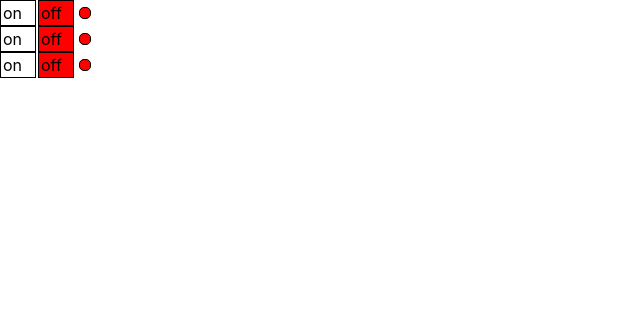
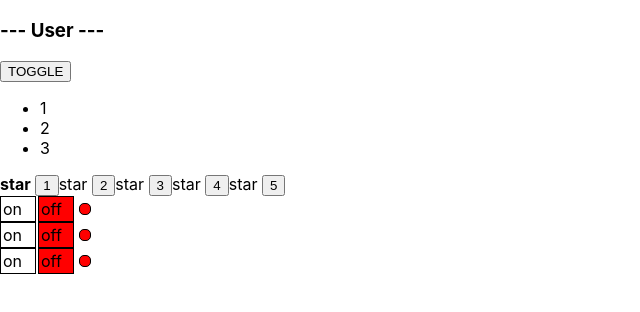
Before and after one commit to LuckyThugLife/react_kabzda_podrobno_ts, a React (Create React App) app: page / in a window 1280 px wide. Shown: the top 312 px of the page, without its empty margins (0-640 px from the left). Built offline with nearby package versions, Linux system fonts and the light colour scheme.

Commit message:
07_uncontrolled components

```diff
--- a/src/App.css
+++ b/src/App.css
@@ -1,38 +1,4 @@
-.App {
-  text-align: center;
+.App{
+  width: 600px;
+  margin: 20px;
 }
-
-.App-logo {
-  height: 40vmin;
-  pointer-events: none;
-}
-
-@media (prefers-reduced-motion: no-preference) {
-  .App-logo {
-    animation: App-logo-spin infinite 20s linear;
-  }
-}
-
-.App-header {
-  background-color: #282c34;
-  min-height: 100vh;
-  display: flex;
-  flex-direction: column;
-  align-items: center;
-  justify-content: center;
-  font-size: calc(10px + 2vmin);
-  color: white;
-}
-
-.App-link {
-  color: #61dafb;
-}
-
-@keyframes App-logo-spin {
-  from {
-    transform: rotate(0deg);
-  }
-  to {
-    transform: rotate(360deg);
-  }
-}
--- a/src/App.tsx
+++ b/src/App.tsx
@@ -2,6 +2,9 @@
 import {Rating} from "./components/Rating/Rating";
 import {Accordion} from "./components/Accordion/Accordion";
 import OnOff from "./components/OnOff/OnOff";
+import {UnControlledAccordion} from "./components/UnControlledAccordion/UnControlledAccordion";
+import {UnControlledRating} from "./components/UnControlledRating/UnControlledRating";
+// import App from "./App.css"
 
 
 function App() {
@@ -12,16 +15,19 @@
          {/*   <PageTittle title={"This is APP component"}/>
             <PageTittle title={"My friends"}/>*/}
 
-            {/*<Accordion titleValue={"Menu"} collapsed={false}/>
-            <Accordion titleValue={"User"} collapsed={true}/>
+            {/*<UnControlledAccordion titleValue={"Menu"} collapsed={false}/>
+            <UnControlledAccordion titleValue={"User"} collapsed={true}/>
 
-            <Rating value={0}/>
-            <Rating value={1}/>
-            <Rating value={2}/>
-            <Rating value={3}/>
-            <Rating value={4}/>
-            <Rating value={5}/>
+            <UnControlledRating value={0}/>
+            <UnControlledRating value={1}/>
+            <UnControlledRating value={2}/>
+            <UnControlledRating value={3}/>
+            <UnControlledRating value={4}/>
+            <UnControlledRating value={5}/>
 */}
+
+            <UnControlledAccordion titleValue={"User"}/>
+            <UnControlledRating/>
 
             <OnOff/>
             <OnOff/>
--- a/src/components/Rating/Rating.tsx
+++ b/src/components/Rating/Rating.tsx
@@ -5,7 +5,7 @@
 }
 
 export function Rating(props: RatingPropsType) {
-    console.log("Rating rendering")
+    console.log("UnControlledRating rendering")
 
        return ( <div>
 
--- /dev/null
+++ b/src/components/UnControlledAccordion/UnControlledAccordion.tsx
@@ -0,0 +1,44 @@
+import React, {useState} from "react";
+
+type UnControlledAccordionPropsType = {
+    titleValue: string
+    // collapsed: boolean
+}
+
+export function UnControlledAccordion(props: UnControlledAccordionPropsType) {
+    console.log("UnControlledAccordion rendering")
+
+    let [collapsed,setCollapsed]=useState(false)
+
+
+        return <div>
+            <UnControlledAccordionTitle title={props.titleValue}/>
+            <button onClick={()=>{setCollapsed(!collapsed)}}>TOGGLE</button>
+            {!collapsed && <UnControlledAccordionBody/>}
+        </div>
+
+}
+
+
+type UnControlledAccordionTitlePropsType = {
+    title: string
+}
+function UnControlledAccordionTitle(props:UnControlledAccordionTitlePropsType) {
+    console.log("UnControlledAccordionTitle rendering")
+
+    return (
+        <h3>--- {props.title} ---</h3>
+    )
+}
+
+type UnControlledAccordionBodyPropsType = {
+    title?: number
+}
+function UnControlledAccordionBody(props:UnControlledAccordionBodyPropsType) {
+    console.log("UnControlledAccordionBody rendering")
+    return <ul>
+        <li>1</li>
+        <li>2</li>
+        <li>3</li>
+    </ul>
+}
--- /dev/null
+++ b/src/components/UnControlledRating/UnControlledRating.tsx
@@ -0,0 +1,34 @@
+import React, {useState} from "react";
+
+type RatingPropsType = {
+}
+
+export function UnControlledRating(props: RatingPropsType) {
+    console.log("UnControlledRating rendering")
+
+    let [value, setValue] = useState(1)
+
+       return ( <div>
+
+            <Star selected={value > 0}/> <button onClick={()=>{setValue(1)}}>1</button>
+            <Star selected={value > 1}/> <button onClick={()=>{setValue(2)}}>2</button>
+            <Star selected={value > 2}/> <button onClick={()=>{setValue(3)}}>3</button>
+            <Star selected={value > 3}/> <button onClick={()=>{setValue(4)}}>4</button>
+            <Star selected={value > 4}/> <button onClick={()=>{setValue(5)}}>5</button>
+
+        </div>
+       )
+}
+type StarPropsType = {
+
+    selected: boolean
+}
+
+function Star(props: StarPropsType) {
+    console.log("Star    rendering")
+    if (props.selected === true) {
+        return <span><b>star</b> </span>
+    } else {
+        return <span>star </span>
+    }
+}
```
